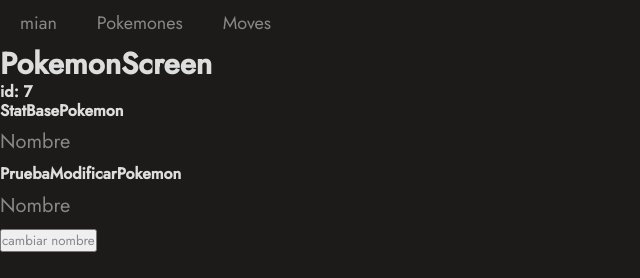
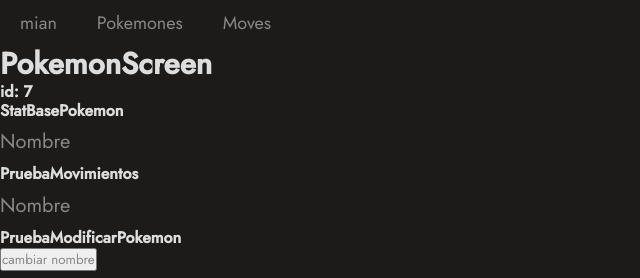
Before and after one commit to facu1995/PokeDev, a React (Create React App) app: page /pokemon/1 in a window 1280 px wide. Shown: the top 278 px of the page, without its empty margins (0-640 px from the left). Built offline with nearby package versions, Linux system fonts and the light colour scheme; no server answers.

Commit message:
Modificar Movimiento en prueba

```diff
--- a/src/components/presentational/PokemonScreen/PruebaModificarPokemon.jsx
+++ b/src/components/presentational/PokemonScreen/PruebaModificarPokemon.jsx
@@ -12,7 +12,6 @@
     return (
         <div className="PruebaModificarPokemon">
             <h4>PruebaModificarPokemon</h4>
-            <p>Nombre {pokemon.name} </p>
             <button onClick={cambiarNombre} >cambiar nombre</button>
         </div>
     )
--- /dev/null
+++ b/src/components/presentational/PokemonScreen/PruebaMovimientos.jsx
@@ -0,0 +1,14 @@
+import React from 'react'
+import UsePokemon from "../../context/usePokemon";
+const PruebaMovimientos = () => {
+    const pokemon = UsePokemon();
+    console.log(pokemon);
+    return (
+        <div className="PruebaMovimientos">
+            <h4>PruebaMovimientos</h4>
+            <p>Nombre {pokemon.name} </p>
+        </div>
+    )
+}
+
+export default PruebaMovimientos;
--- a/src/components/screens/PokemonScreen.jsx
+++ b/src/components/screens/PokemonScreen.jsx
@@ -6,6 +6,7 @@
 import StatBasePokemon from '../presentational/PokemonScreen/StatBasePokemon';
 import EvolucionesPokemon from '../presentational/PokemonScreen/EvolucionesPokemon';
 import PruebaModificarPokemon from '../presentational/PokemonScreen/PruebaModificarPokemon';
+import PruebaMovimientos from '../presentational/PokemonScreen/PruebaMovimientos';
 //context
 import PokemonContext from "../context/PokemonContext";
 //initPokemon
@@ -77,6 +78,7 @@
             <h4>id: {pokemon.id}</h4>
             <PokemonContext.Provider value={pokemon}>
                 <StatBasePokemon />
+                <PruebaMovimientos/>
                 <PruebaModificarPokemon setPokemon={setPokemon}/>
                 <EvolucionesPokemon evoluciones={evoluciones} />
                 {/* <HeaderPokemon />
```
